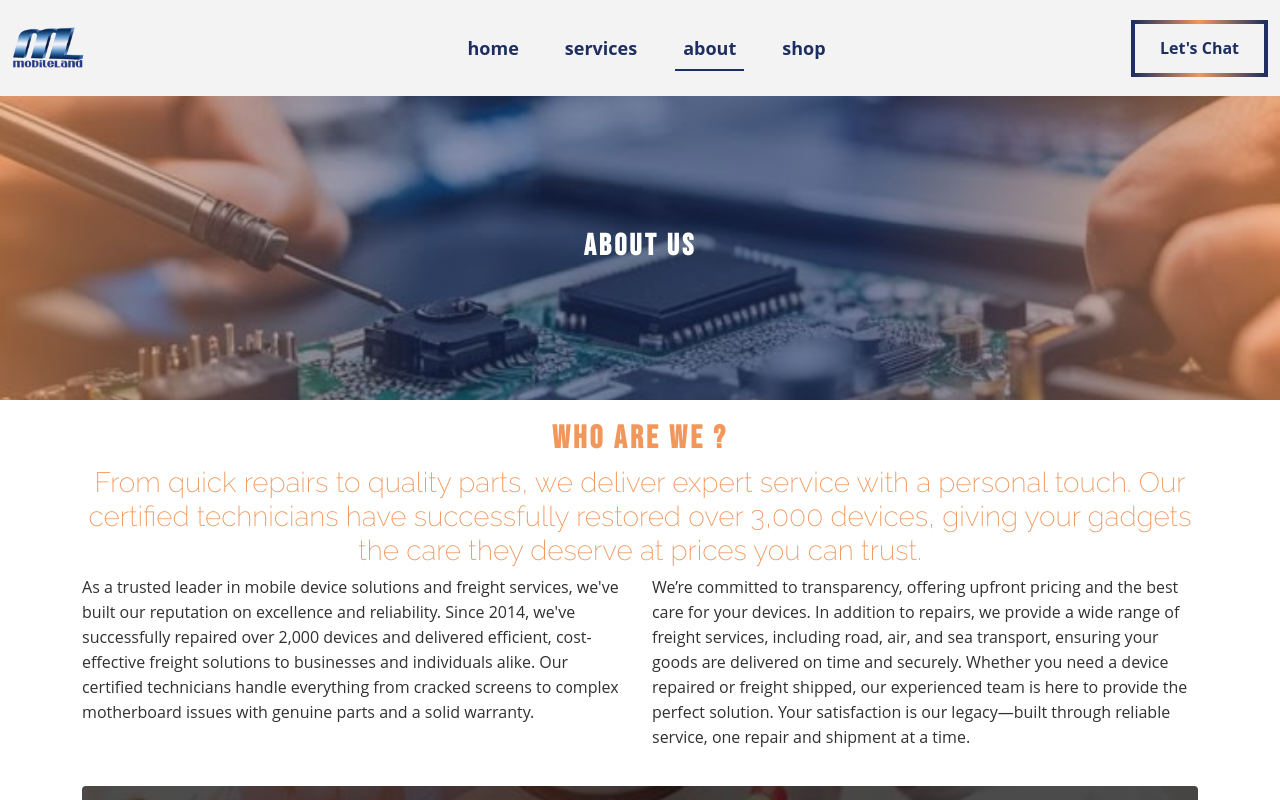
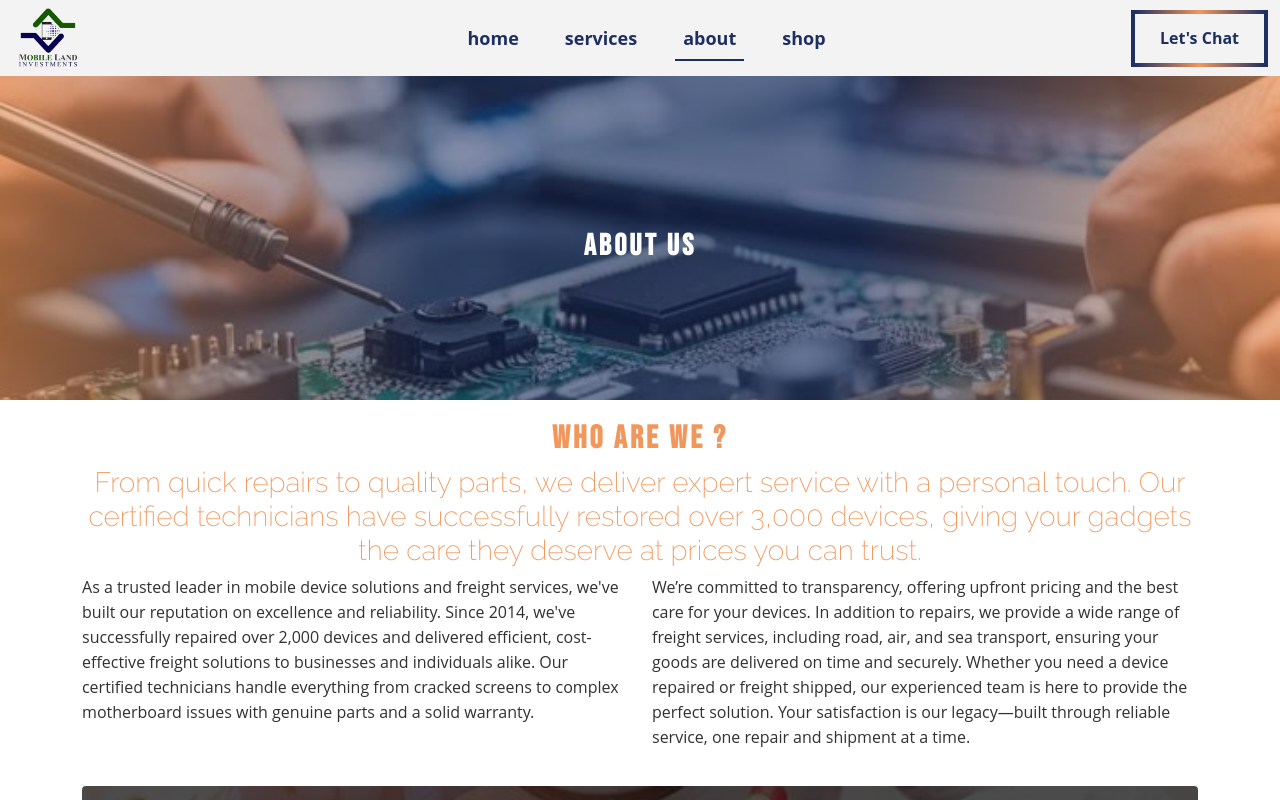
Before and after one commit to chimbo87/mhosira, a React (Vite) app: page /about in a window 1280 px wide. Shown: the top 800 px of the page. Built offline with nearby package versions, Linux system fonts and the light colour scheme.

Commit message:
designs-fix

```diff
--- a/src/components/header/Navbar.css
+++ b/src/components/header/Navbar.css
@@ -14,7 +14,7 @@
   padding: 8px 8px;
   border: none;
   border-radius: 4px;
-  background-image: linear-gradient(to right, #1d2f61, #f1975b);
+  background-image: linear-gradient(to right, #1d2f61, #1d2f61);
   color: #fff;
   font-weight: 700;
 }
@@ -28,7 +28,7 @@
   align-items: center;
   justify-content: start;
   width: 150px;
-  height: 80px;
+  height: 60px;
 }
 #logo-box img {
   width: 100%;
--- a/src/components/header/Navbar.jsx
+++ b/src/components/header/Navbar.jsx
@@ -1,7 +1,7 @@
 import React, { useState } from "react";
 import "./Navbar.css";
 import { FaWhatsapp } from "react-icons/fa";
-import userlogo from "../../assets/mobilandlogo.png";
+import userlogo from "../../assets/mobilelogo.png";
 import { useNavigate, useLocation } from "react-router-dom";
 
 function Navbar() {
```
Also changed, not shown: src/assets/mobilelogo.png (added).
